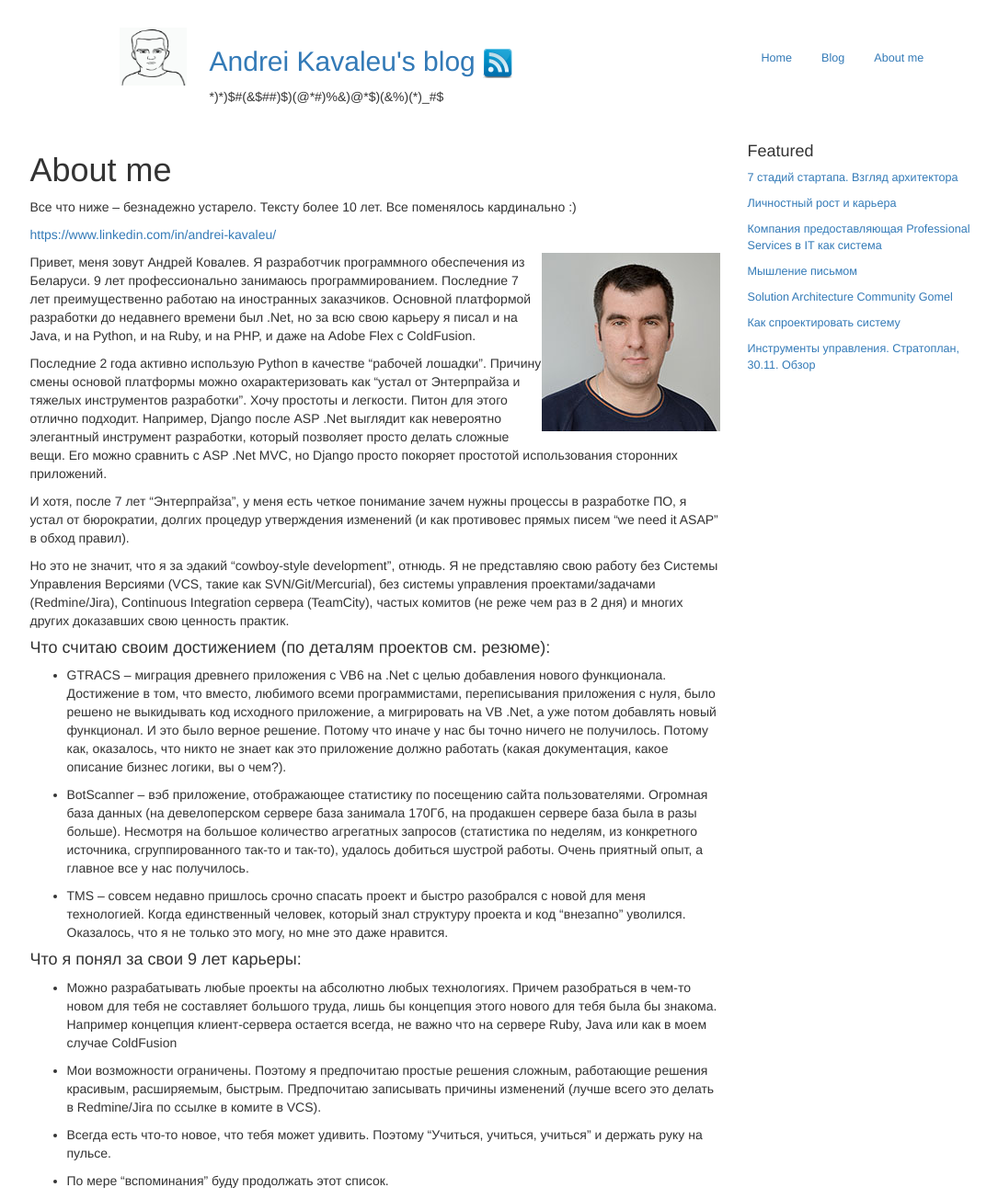
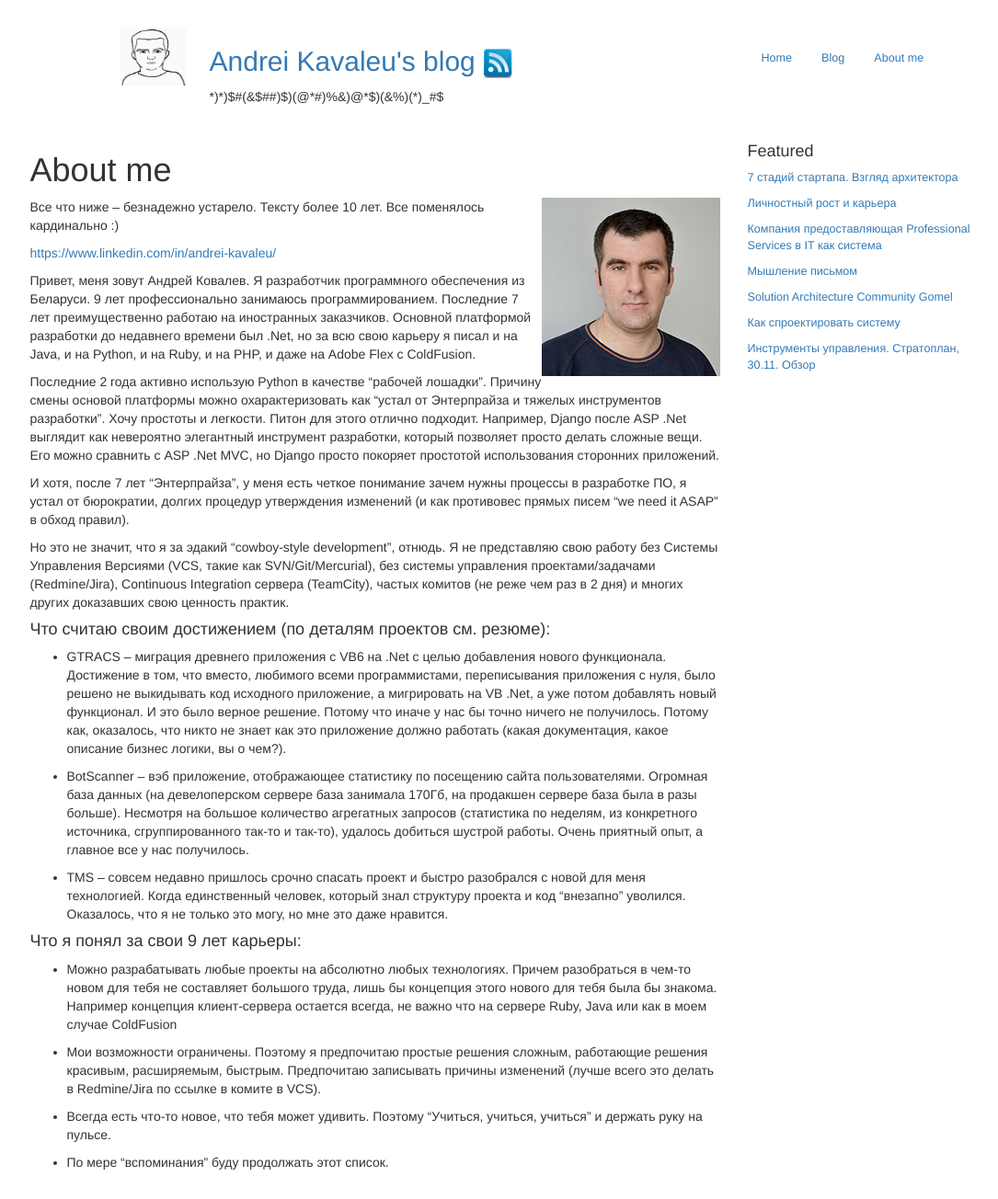
Before and after one commit to akava/akava.github.io, a Jekyll site: the page built from about.md, in a window 1280 px wide. Shown: the whole page at 92% size, without its empty margins (135-1220 px from the left). Built offline with Jekyll 4.4.1, drawn with Linux system fonts in a browser that asks for light colours; nearby versions of some CDN libraries.

Commit message:
Поднял картинку выше

```diff
--- a/about.md
+++ b/about.md
@@ -4,11 +4,13 @@ title: About me
 permalink: /about/
 ---
 
+![me](/img/Andrei_Kavaleu.jpg){:style="float: right"}
+
 Все что ниже – безнадежно устарело. Тексту более 10 лет. Все поменялось кардинально :)
 
 [https://www.linkedin.com/in/andrei-kavaleu/](https://www.linkedin.com/in/andrei-kavaleu/)
 
-![me](/img/Andrei_Kavaleu.jpg){:style="float: right"}
+
 
 Привет, меня зовут Андрей Ковалев. Я разработчик программного обеспечения из Беларуси. 9 лет профессионально занимаюсь программированием. Последние 7 лет преимущественно работаю на иностранных заказчиков. Основной платформой разработки до недавнего времени был .Net, но за всю свою карьеру я писал и на Java, и на Python, и на Ruby, и на PHP, и даже на Adobe Flex с ColdFusion.
 
```
